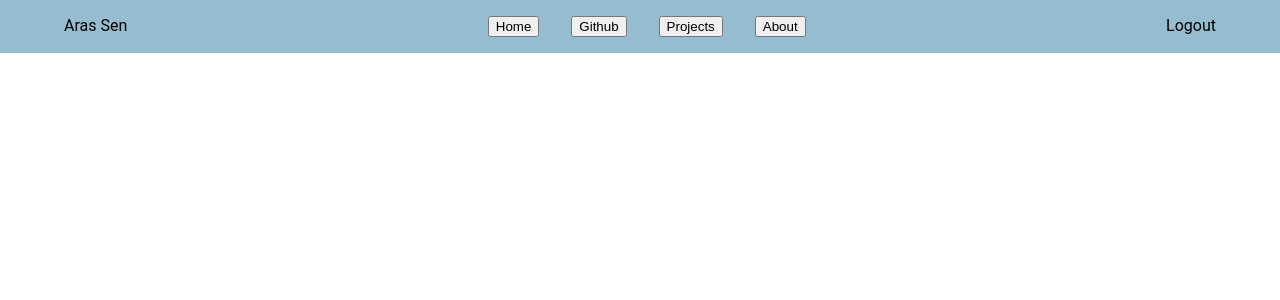
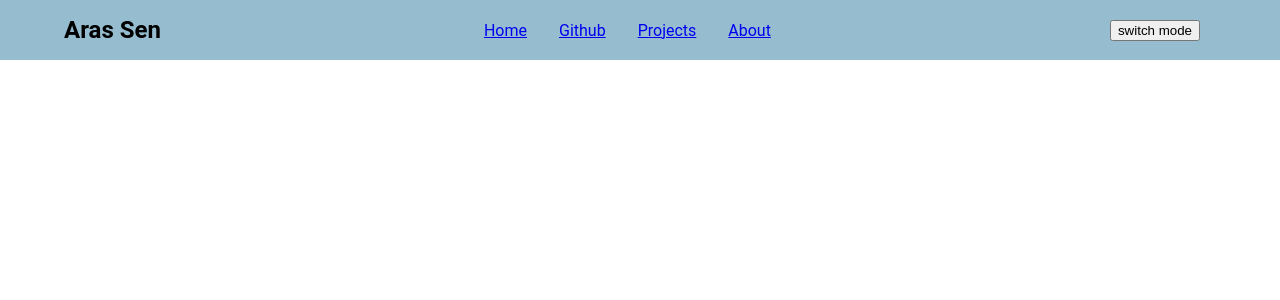
Before and after one commit to codecygen/043_React-Portfolio_Project, a React (Create React App) app: page / in a window 1280 px wide. Shown: the top 300 px of the page. Built offline with nearby package versions, Linux system fonts and the light colour scheme.

Commit message:
menubutton component created

```diff
--- /dev/null
+++ b/src/components/Buttons/MenuButton.js
@@ -0,0 +1,9 @@
+import React from 'react';
+
+const MenuButton = props => {
+    return (
+        <a href={props.hyperlink}>{props.children}</a>
+    );
+};
+
+export default MenuButton;
--- a/src/components/NavBar/NavBar.js
+++ b/src/components/NavBar/NavBar.js
@@ -1,41 +1,47 @@
 import React from 'react';
+import MenuButton from '../Buttons/MenuButton';
 import classes from './NavBar.module.css';
 
 const NavBar = () => {
     const navButtons = [
         {
             key: 1,
-            name: 'Home'
+            name: 'Home',
+            link: '#Home'
         },
 
         {
             key: 2,
-            name: 'Github'
+            name: 'Github',
+            link: 'https://github.com/codecygen'
         },
 
         {
             key: 3,
-            name: 'Projects'
+            name: 'Projects',
+            link: '#Projects'
         },
 
         {
             key: 4,
-            name: 'About'
+            name: 'About',
+            link: '#About'
         },
     ];
 
     const buttons = navButtons.map(eachObject => (
-        <button
-            key={eachObject.key}>
+        <MenuButton
+            key={eachObject.key}
+            hyperlink={eachObject.link}>
             {eachObject.name}
-        </button>
+        </MenuButton>
     ));
 
     return (
         <nav className={classes.navbar}>
-            <div>Aras Sen</div>
+            <h1>Aras Sen</h1>
             <div className={classes['second-div']}>{buttons}</div>
-            <div>Logout</div>
+            <button>switch mode</button>
         </nav>
     );
 };
--- a/src/components/NavBar/NavBar.module.css
+++ b/src/components/NavBar/NavBar.module.css
@@ -4,6 +4,15 @@
     text-align: center;
     display: flex;
     flex-direction: row;
+    align-items: center;
+}
+
+.navbar a {
+    margin: 1rem;
+}
+
+.navbar > h1 {
+    margin: 0;
 }
 
 .second-div {
```
Also changed, not shown: 1 other file (tests, documents, lock files or other folders).
